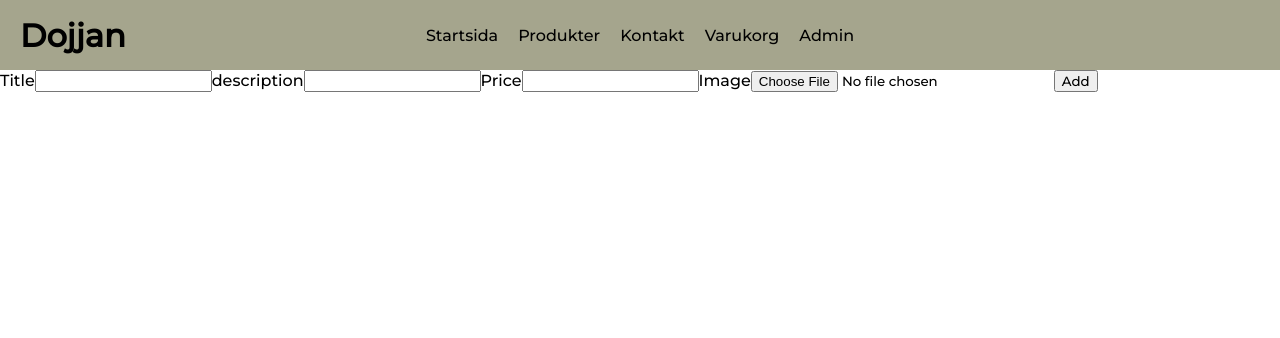
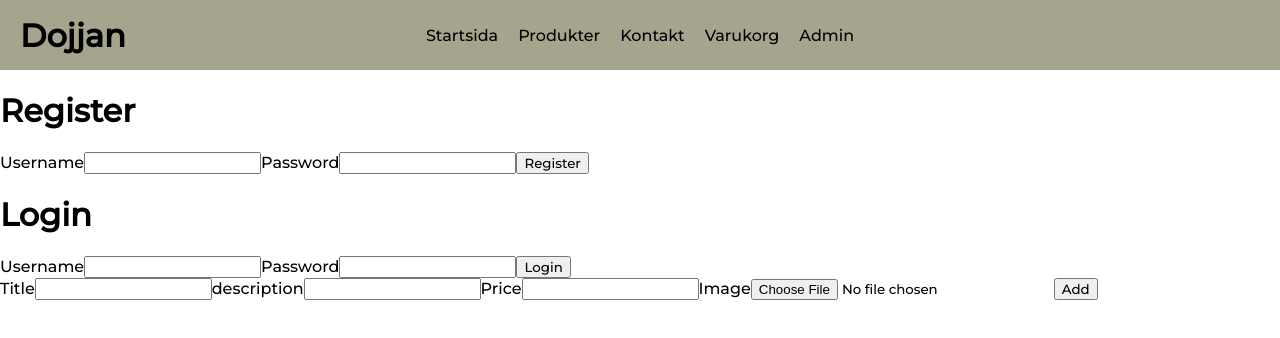
Before and after one commit to lisasoders/dojjan, a React (Create React App) app: page /admin in a window 1280 px wide. Shown: the top 338 px of the page. Built offline with nearby package versions, Linux system fonts and the light colour scheme.

Commit message:
register admin added

```diff
--- a/src/App.css
+++ b/src/App.css
@@ -31,6 +31,28 @@
   text-decoration: none;
   color: black;
   /* cursor: pointer; */
+}
+
+/* STARTPAGE */
+
+.startpage-wrapper {
+
+  width: 80%;
+  margin-left: auto;
+  margin-right: auto;
+  gap: 40px;
+}
+
+.left-column {
+
+}
+
+.right-column {
+
+}
+
+.startpage-img {
+  width: 300px;
 }
 
 /* PRODUCT PAGE */
--- /dev/null
+++ b/src/components/registerAdmin.js
@@ -0,0 +1,51 @@
+import { useState, useEffect, useRef } from "react";
+import Axios from "axios";
+
+function RegisterAdmin() {
+
+    const [usernameAdmin, setUsernameAdmin] = useState('')
+    const [passwordAdmin, setPasswordAdmin] = useState('')
+    const [loginAdminUsername, setLoginAdminUsername] = useState('')
+    const [loginAdminPassword, setLoginAdminPassword] = useState('')
+
+    const handleRegister = (e) => {
+        Axios.post('http://localhost:3001/admin/register', {
+            username: usernameAdmin,
+            password: passwordAdmin,
+        }).then(() => {
+            alert("successfull")
+        })
+    }
+
+    const handleLogin = (e) => {
+        Axios.post('http://localhost:3001/admin/login', {
+            username: loginAdminUsername,
+            password: loginAdminPassword,
+        }).then((response) => {
+            console.log(response)
+        })
+    }
+
+    return(
+        <div className="admin-wrapper">
+            <div className="register">
+                <h1>Register</h1>
+                <label>Username</label>
+                <input type="text" onChange={(e) => {setUsernameAdmin(e.target.value)}}></input>
+                <label>Password</label>
+                <input type="password" onChange={(e) => {setPasswordAdmin(e.target.value)}}></input>
+                <button onClick={handleRegister}>Register</button>
+            </div>
+            <div className="login">
+            <h1>Login</h1>
+                <label>Username</label>
+                <input type="text"  onChange={(e) => {setLoginAdminUsername(e.target.value)}}></input>
+                <label>Password</label>
+                <input type="text"  onChange={(e) => {setLoginAdminPassword(e.target.value)}}></input>
+                <button onClick={handleLogin}>Login</button>
+            </div>
+        </div>
+    )
+}
+
+export default RegisterAdmin;
--- a/src/pages/admin.js
+++ b/src/pages/admin.js
@@ -1,5 +1,6 @@
 import { useState, useEffect } from "react";
 import Axios from 'axios';
+import RegisterAdmin from "../components/registerAdmin";
 
 function Admin() {
 
@@ -29,6 +30,9 @@ function Admin() {
 
     return(
         <div>
+            <div className="RegLog-admin">
+                <RegisterAdmin />
+            </div>
             <label>Title</label>
             <input type="text" name="title" onChange={(e) => {setTitle(e.target.value)}}></input>
             <label>description</label>
--- a/src/pages/startpage.js
+++ b/src/pages/startpage.js
@@ -1,10 +1,18 @@
 import React from "react";
 import Header from "../components/header";
+import dummyImg from '../image/dummyImg.png'
 
 function Startpage() {
     return(
-        <div>
-
+        <div className="startpage-wrapper">
+           <div className="left-column">
+            <img className="startpage-img" alt="shoe" src={dummyImg}></img>
+                <p>Lorem ipsum dolor sit amet, consectetur adipiscing elit, sed do eiusmod tempor incididunt ut labore et dolore magna aliqua. Ut enim ad minim veniam, quis nostrud exercitation ullamco laboris nisi ut aliquip ex ea commodo consequat. Duis aute irure dolor in reprehenderit in voluptate velit esse cillum dolore eu fugiat nulla pariatur. Excepteur sint occaecat cupidatat non proident, sunt in culpa qui officia deserunt mollit anim id est laborum.</p>
+           </div>
+           <div className="right column">
+                <p>Lorem ipsum dolor sit amet, consectetur adipiscing elit, sed do eiusmod tempor incididunt ut labore et dolore magna aliqua. Ut enim ad minim veniam, quis nostrud exercitation ullamco laboris nisi ut aliquip ex ea commodo consequat. Duis aute irure dolor in reprehenderit in voluptate velit esse cillum dolore eu fugiat nulla pariatur. Excepteur sint occaecat cupidatat non proident, sunt in culpa qui officia deserunt mollit anim id est laborum.</p>
+                <img className="startpage-img" alt="shoe" src={dummyImg}></img>
+           </div>
         </div>
     )
 }
```
